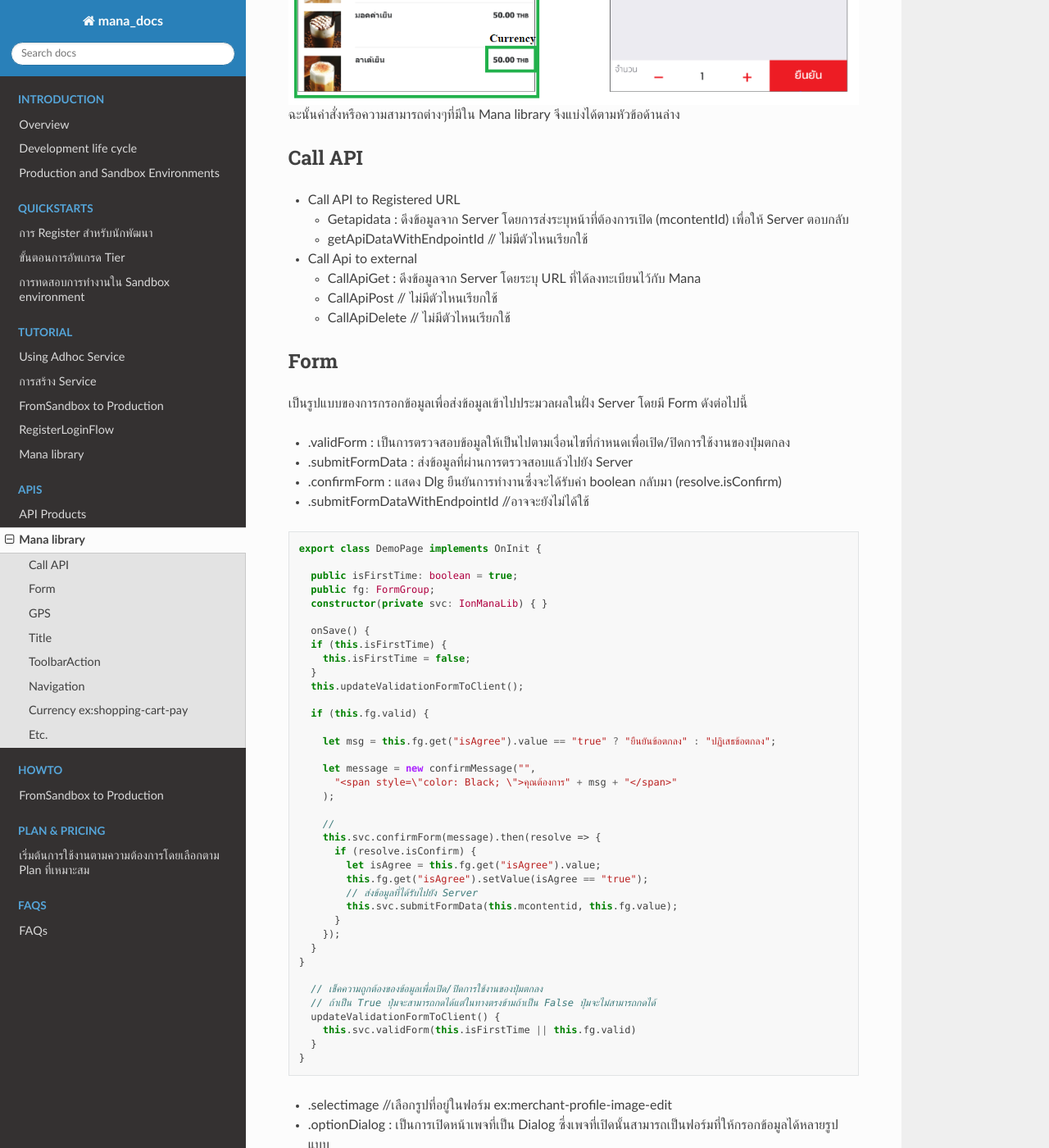
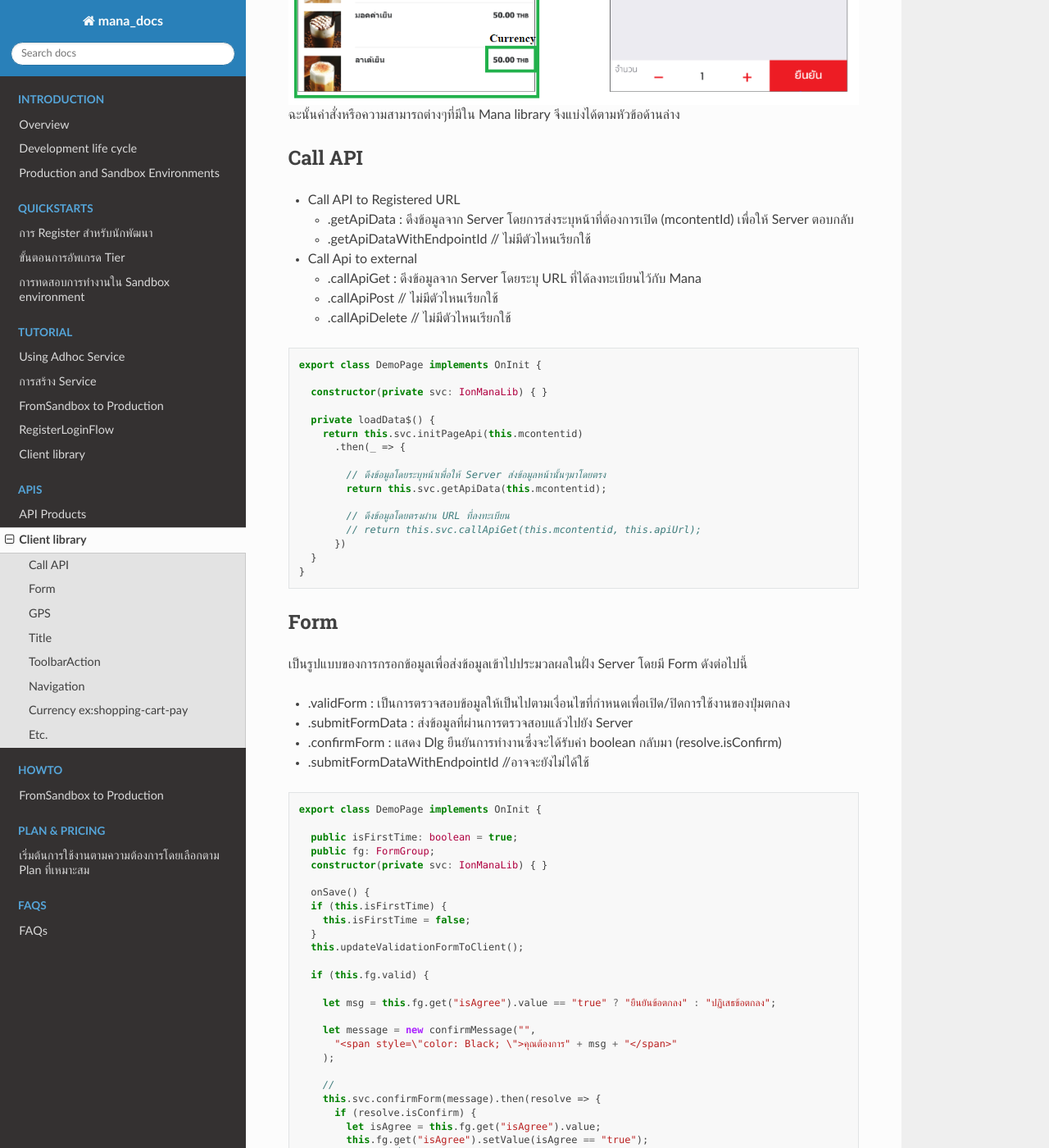
Before and after one commit to group-thes/doc-mana-dev, a Sphinx documentation site: the page built from source/apis/Manalib.md, in a window 1280 px wide and 1400 px high, scrolled down 606 px. Shown: the whole window at 82% size. Built offline with Sphinx 7.4.7 and the Read the Docs theme 2.0.0, drawn with Linux system fonts in a browser that asks for light colours; some of the changed text lies outside the part shown.

Commit message:
add detail

````diff
--- a/source/Tutorial/Using_manalib.md
+++ b/source/Tutorial/Using_manalib.md
@@ -1,4 +1,4 @@
-# Mana library
+# Client library
 ใน Mana application จะมีสามารถให้ 3rd party ทำการ [Register mContent](www.google.com) เพื่อนำหน้าเว็บที่ทาง 3rd party พัฒนามาแสดงใน Mana application ซึ่งหน้าเว็บที่จะนำมาแสดงสามารถเรียกใช้ความสามารถตามที่ [Mana library](../APIs/Manalib.md) ระบุไว้โดยมีวิธีการติดตั้งและเรียกใช้งานดังนี้
 ## การติดตั้งและเรียกใช้งาน Mana Library ใน Html
 ### วิธีการติดตั้ง
--- a/source/apis/Manalib.md
+++ b/source/apis/Manalib.md
@@ -1,15 +1,33 @@
-# Mana library
+# Client library
 การแสดงหน้าเพจใน Mana มีองค์ประกอบที่สามารถแบ่งตามความสามารถได้ดังรูป
 ![a](../img/API/manalib/manalibcom.PNG)
 ฉะนั้นคำสั่งหรือความสามารถต่างๆที่มีใน Mana library จึงแบ่งได้ตามหัวข้อด้านล่าง
 ## Call API
 * Call API to Registered URL
-  * Getapidata : ดึงข้อมูลจาก Server โดยการส่งระบุหน้าที่ต้องการเปิด (mcontentId) เพื่อให้ Server ตอบกลับ
-  * getApiDataWithEndpointId // ไม่มีตัวไหนเรียกใช้
+  * .getApiData : ดึงข้อมูลจาก Server โดยการส่งระบุหน้าที่ต้องการเปิด (mcontentId) เพื่อให้ Server ตอบกลับ
+  * .getApiDataWithEndpointId // ไม่มีตัวไหนเรียกใช้
 * Call Api to external
-  * CallApiGet : ดึงข้อมูลจาก Server โดยระบุ URL ที่ได้ลงทะเบียนไว้กับ Mana
-  * CallApiPost     // ไม่มีตัวไหนเรียกใช้
-  * CallApiDelete    // ไม่มีตัวไหนเรียกใช้
+  * .callApiGet : ดึงข้อมูลจาก Server โดยระบุ URL ที่ได้ลงทะเบียนไว้กับ Mana
+  * .callApiPost     // ไม่มีตัวไหนเรียกใช้
+  * .callApiDelete    // ไม่มีตัวไหนเรียกใช้
+```typescript
+export class DemoPage implements OnInit {
+
+  constructor(private svc: IonManaLib) { }
+
+  private loadData$() {
+    return this.svc.initPageApi(this.mcontentid)
+      .then(_ => {
+
+        // ดึงข้อมูลโดยระบุหน้าเพื่อให้ Server ส่งข้อมูลหน้านั้นๆมาโดยตรง
+        return this.svc.getApiData(this.mcontentid);
+
+        // ดึงข้อมูลโดยตรงผ่าน URL ที่ลงทะเบียน
+        // return this.svc.callApiGet(this.mcontentid, this.apiUrl);
+      })
+  }
+}
+```
 
 ## Form
 เป็นรูปแบบของการกรอกข้อมูลเพื่อส่งข้อมูลเข้าไปประมวลผลในฝั่ง Server โดยมี Form ดังต่อไปนี้
@@ -96,6 +114,7 @@ html
 * .setGpsSection : ใช้กำหนดตำแหน่ง GPS ที่อยู่ใน body ด้านบนของมานะ
 ```typescript
 export class DemoPage implements OnInit {
+
   constructor(private svc: IonManaLib) { }
 
   ionViewDidEnter() {
@@ -153,7 +172,7 @@ export class DemoPage implements OnInit {
     }
   }
 
-  //ฟังก์ชั่นการทำงานที่ถูกเขียนไว้ตาม action
+  //ฟังก์ชั่นการทำงานที่ถูกเขียนไว้ตาม Action
   public Add() {
     if(this.createEnpointUrl) this.svc.visitEndpoint(this.mcontentid, this.createEnpointUrl);
   }
@@ -165,6 +184,7 @@ export class DemoPage implements OnInit {
 * .visitEndpoint : เป็นการเปิดหน้าเพจตาม URL ที่ได้ลงทะเบียนไว้กับ Mana
 ```typescript
 export class DemoPage implements OnInit {
+
   constructor(private svc: IonManaLib) { }
 
   public onManage() {
@@ -212,7 +232,9 @@ export class DemoPage implements OnInit {
 เมื่อแอพได้รับ Notification หรือ SignalR หน้าๆนั้นจะทำการแสดงข้อมูลตามฟังก์ชั่นที่เขียนไว้
 ```typescript
 export class DemoPage implements OnInit {
+
   constructor(private svc: IonManaLib) { }
+
   ionViewDidEnter() {
     this.svc.setStateChangedHandler((param) => this.OnStateChanged(param));
     this.refreshCallBack();
@@ -227,7 +249,9 @@ export class DemoPage implements OnInit {
 หากมีการ Navigate ไปหน้าอื่นและมีการกลับมาที่หน้าเดิมอีกครั้งจะสั่งให้หน้าเพจทำอะไรต่อ หรือหากมีการพับแอพลงเมื่อเปิดแอพขึ้นมาอีกครั้งหน้าที่ถูกเปิดค้างไว้จะให้ทำอะไรต่อ
 ```typescript
 export class DemoPage implements OnInit {
+
   constructor(private svc: IonManaLib) { }
+
   private loadData$() {
     // ในที่นี้คือทำตามคำสั่งที่ของฟังก์ชั่น refreshCallBack
     return this.svc.initPageApiWithCallBack(this.mcontentid, () => this.refreshCallBack())
@@ -238,3 +262,7 @@ export class DemoPage implements OnInit {
 }
 ```
 * .initPageApi : ระบุหน้าที่จะใช้งานให้กับ Server เพื่อที่จะได้เตรียมข้อมูลมาแสดงได้อย่างถูกต้อง
+
+
+https://docs.microsoft.com/en-us/dotnet/api/system.collections.generic.list-1.find?view=net-5.0
+https://developer.mozilla.org/en-US/docs/Web/JavaScript/Reference/Global_Objects/Function/length
````
Also changed, not shown: other parts of source/apis/Manalib.md (+2 -2 lines).
